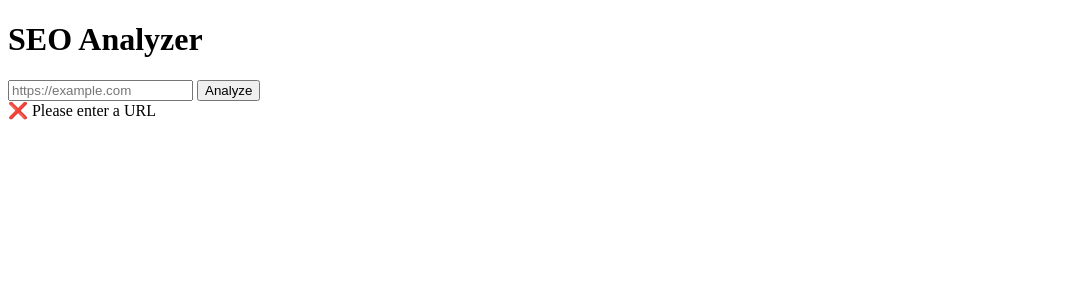
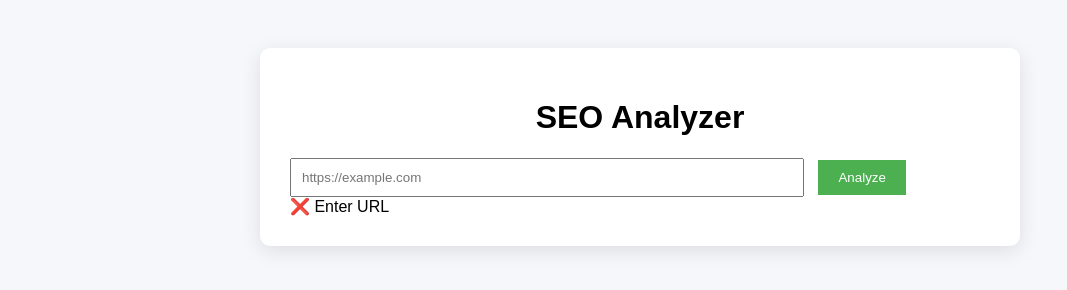
Before and after one commit to mkgrapho-ship-it/seo-tools, a website: page public/analyzer.html in a window 1280 px wide. Both pictures are taken after a click on the button "Analyze". Shown: the whole page, without its empty margins (0-1067 px from the left). Drawn offline with Linux system fonts and the light colour scheme.

Commit message:
design premium UI

```diff
--- a/public/analyzer.html
+++ b/public/analyzer.html
@@ -3,9 +3,74 @@
 
 <head>
   <title>SEO Analyzer</title>
+
+  <style>
+    body {
+      font-family: Arial;
+      background: #f5f7fb;
+      padding: 40px;
+    }
+
+    .container {
+      max-width: 700px;
+      margin: auto;
+      background: white;
+      padding: 30px;
+      border-radius: 10px;
+      box-shadow: 0 5px 20px rgba(0,0,0,0.1);
+    }
+
+    h1 {
+      text-align: center;
+    }
+
+    input {
+      width: 70%;
+      padding: 10px;
+      margin-right: 10px;
+    }
+
+    button {
+      padding: 10px 20px;
+      background: #4CAF50;
+      color: white;
+      border: none;
+      cursor: pointer;
+    }
+
+    .score {
+      font-size: 26px;
+      margin-top: 20px;
+      text-align: center;
+    }
+
+    .good { color: green; }
+    .bad { color: red; }
+    .warn { color: orange; }
+
+    ul {
+      list-style: none;
+      padding: 0;
+    }
+
+    li {
+      margin: 8px 0;
+    }
+
+    .box {
+      background: #fafafa;
+      padding: 15px;
+      margin-top: 15px;
+      border-radius: 6px;
+    }
+
+  </style>
+
 </head>
 
 <body>
+
+<div class="container">
 
 <h1>SEO Analyzer</h1>
 
@@ -14,9 +79,10 @@
 
 <div id="result"></div>
 
+</div>
+
 <script>
 
-// ✅ SCORE SEO
 function calculateScore(data){
 
   let score = 0;
@@ -31,14 +97,13 @@ function calculateScore(data){
   return score;
 }
 
-// ✅ ANALYSE
 async function analyze(){
 
   const url = document.getElementById("url").value.trim();
   const result = document.getElementById("result");
 
   if(!url){
-    result.innerHTML = "❌ Please enter a URL";
+    result.innerHTML = "❌ Enter URL";
     return;
   }
 
@@ -49,8 +114,6 @@ async function analyze(){
     const res = await fetch("/api/analyze?url=" + encodeURIComponent(url));
     const data = await res.json();
 
-    console.log(data);
-
     if(data.error){
       result.innerHTML = "❌ " + data.error;
       return;
@@ -59,27 +122,37 @@ async function analyze(){
     const score = calculateScore(data);
 
     result.innerHTML = `
-      <h2>SEO Score: ${score}/100</h2>
+      <div class="score">SEO Score: <b>${score}/100</b></div>
 
       <ul>
-        <li>${data.title ? "✅ Title OK" : "❌ Missing Title"}</li>
-        <li>${data.description ? "✅ Description OK" : "❌ Missing Description"}</li>
-        <li>${data.h1 > 0 ? "✅ H1 OK" : "❌ Missing H1"}</li>
-        <li>${data.imagesAlt === data.images ? "✅ All images have ALT" : "⚠️ Missing ALT tags"}</li>
+        <li class="${data.title ? 'good' : 'bad'}">
+          ${data.title ? "✔ Title OK" : "✖ Missing Title"}
+        </li>
+
+        <li class="${data.description ? 'good' : 'bad'}">
+          ${data.description ? "✔ Description OK" : "✖ Missing Description"}
+        </li>
+
+        <li class="${data.h1 > 0 ? 'good' : 'bad'}">
+          ${data.h1 > 0 ? "✔ H1 OK" : "✖ Missing H1"}
+        </li>
+
+        <li class="${data.imagesAlt === data.images ? 'good' : 'warn'}">
+          ${data.imagesAlt === data.images ? "✔ ALT OK" : "⚠ Missing ALT"}
+        </li>
       </ul>
 
-      <hr>
-
-      <p><b>Title:</b> ${data.title}</p>
-      <p><b>Description:</b> ${data.description || "Missing"}</p>
-      <p><b>H1 count:</b> ${data.h1}</p>
-      <p><b>Images:</b> ${data.images}</p>
-      <p><b>Images ALT:</b> ${data.imagesAlt}</p>
+      <div class="box">
+        <p><b>Title:</b> ${data.title}</p>
+        <p><b>Description:</b> ${data.description || "Missing"}</p>
+        <p><b>H1:</b> ${data.h1}</p>
+        <p><b>Images:</b> ${data.images}</p>
+        <p><b>Images ALT:</b> ${data.imagesAlt}</p>
+      </div>
     `;
 
   }catch(err){
 
-    console.error(err);
     result.innerHTML = "❌ Error";
 
   }
@@ -89,5 +162,4 @@ async function analyze(){
 </script>
 
 </body>
-
 </html>
```
